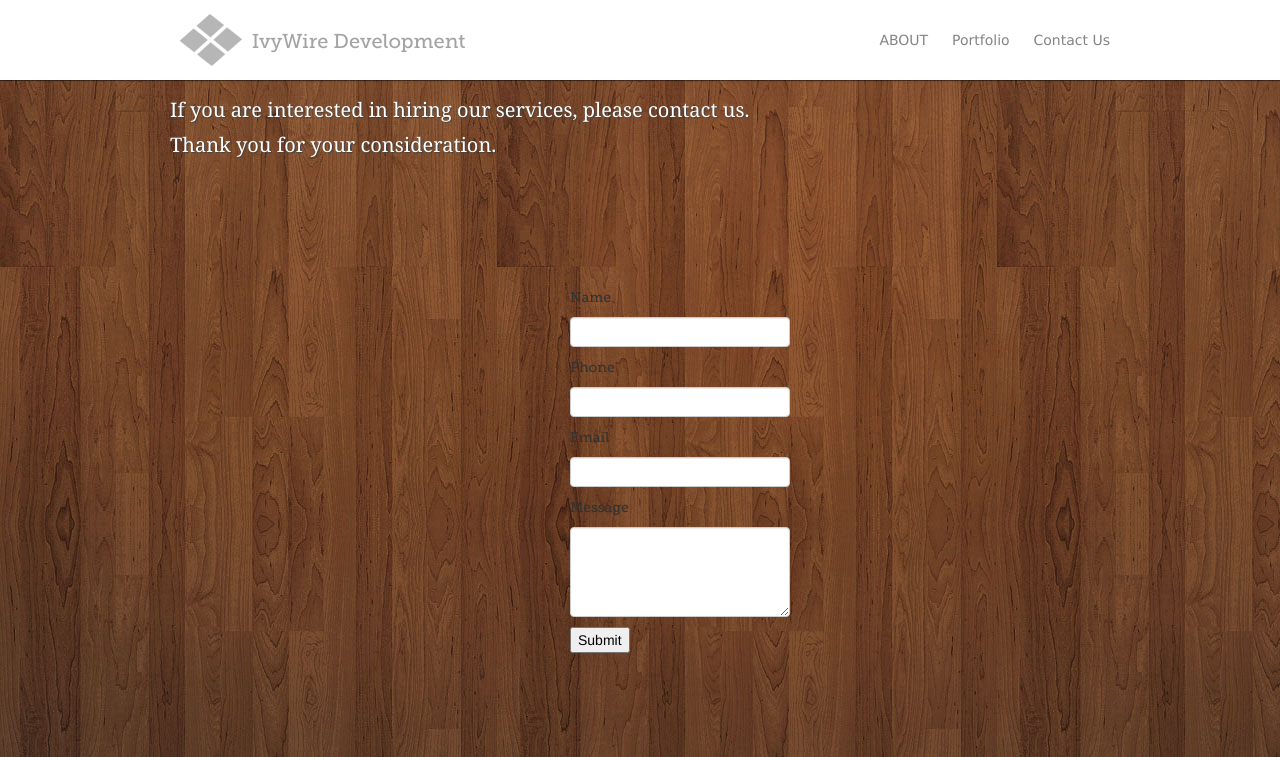
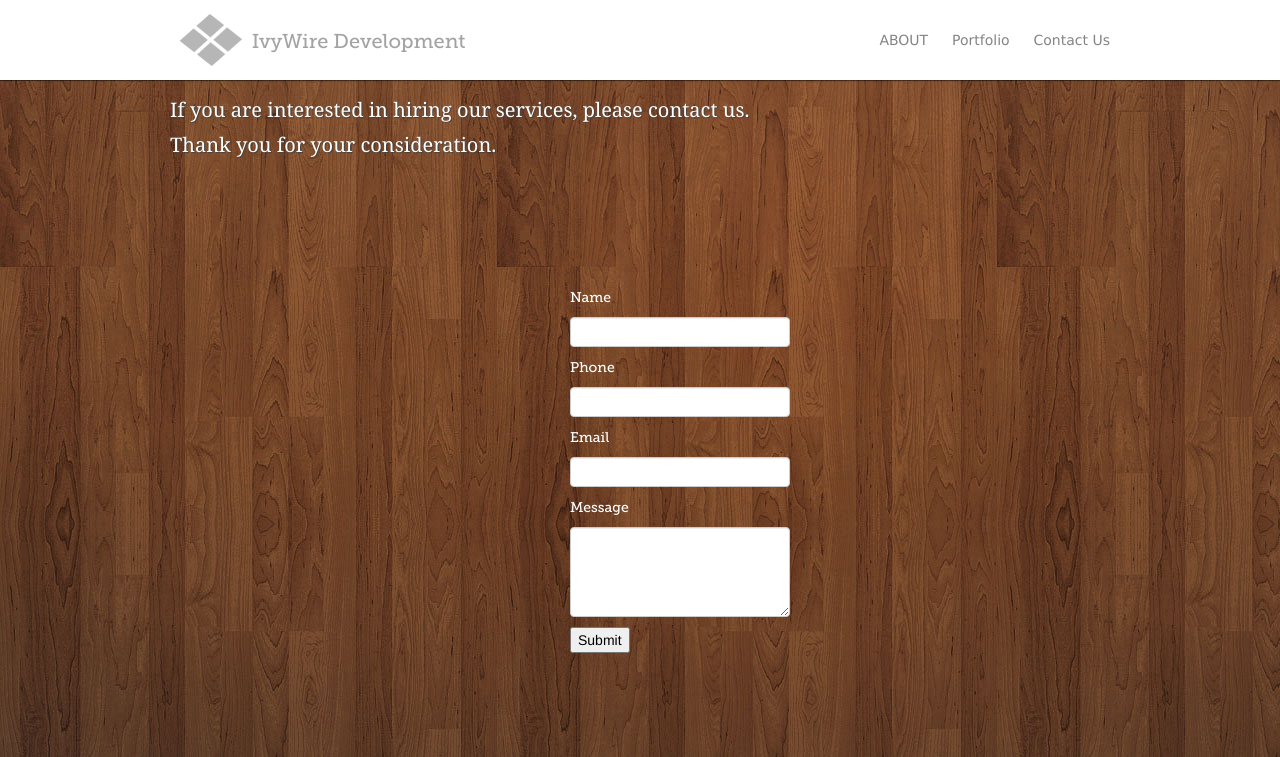
Before and after one commit to smogi/ivyWebsite, a Django app: template ivywire/ivywire/templates/contact.html in a window 1280 px wide. Shown: the top 757 px of the page. Run offline with Django 3.2, Linux system fonts and the light colour scheme; the template is opened without the code that fills it, so the values that code supplies are empty.

Commit message:
v0.2.4
contact us update

```diff
--- a/ivywire/ivywire/templates/contact.html
+++ b/ivywire/ivywire/templates/contact.html
@@ -52,25 +52,25 @@
    <form name="clientForm" method="POST" id="contact">
    <label for="name">
 
-   <p>Name</p>
+   <p class="white">Name</p>
    </label>
   <input id="name" name="name" type="text"/>
   <br/>
   <label for="phone">
 
-  <p>Phone</p>
+  <p class="white">Phone</p>
   </label>
   <input id="phone" name="phone" type="text"/>
   <br/>
   <label for="email">
 
-  <p>Email</p>
+  <p class="white">Email</p>
   </label>
   <input id="email" name="email" type="text"/>
   <br/>
 
   <label for="message">
-  <p>Message</p>
+  <p class="white">Message</p>
   </label>
 
  <TextArea id="message" name="message" cols="100" rows="4">
```
